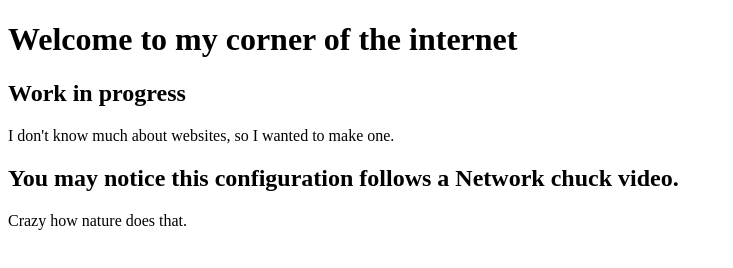
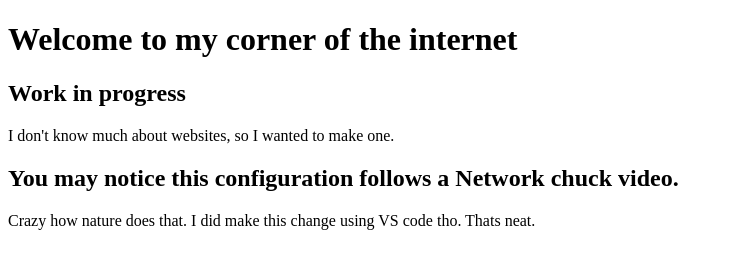
Before and after one commit to Chairmanofgaming/HelloWebsite, a plain HTML site: page Index.html in a window 1280 px wide. Shown: the whole page, without its empty margins (0-733 px from the left). Drawn offline with Linux system fonts and the light colour scheme.

Commit message:
IDidThisUsingVSC.

```diff
--- a/Index.html
+++ b/Index.html
@@ -8,6 +8,8 @@
         <h2>Work in progress</h2>
         <p>I don't know much about websites, so I wanted to make one.</p>
         <h2>You may notice this configuration follows a Network chuck video.</h2>
-        <p>Crazy how nature does that.</p>
+        <p>Crazy how nature does that.
+            I did make this change using VS code tho. Thats neat.
+        </p>
     </body>
 </html>
```
